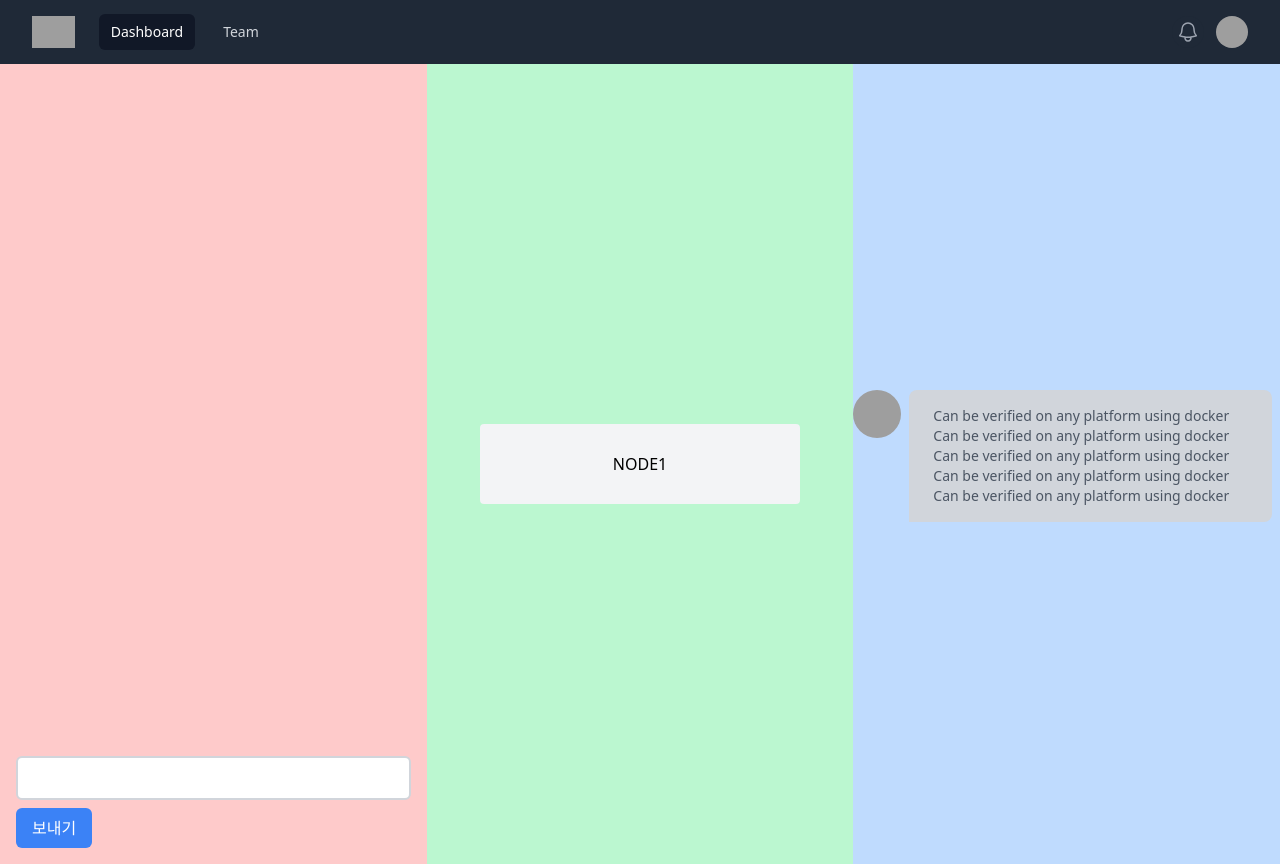
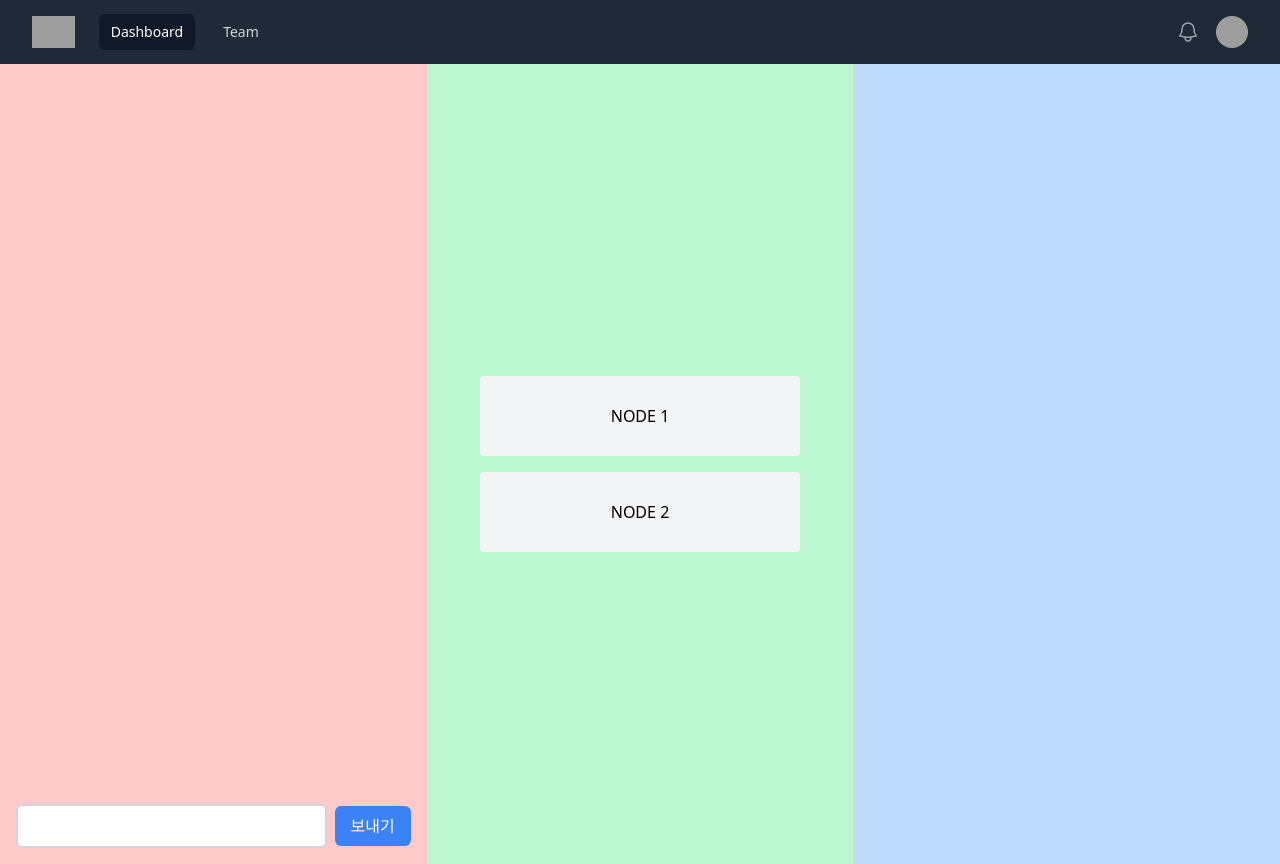
Before and after one commit to djgnfj-svg/Aipe, a React (Create React App) app in the folder frontend/: page /products/1 in a window 1280 px wide. Built offline with nearby package versions, Linux system fonts and the light colour scheme; grey boxes are pictures that could not be loaded.

Commit message:
Add front node main logic

```diff
--- a/frontend/src/App.js
+++ b/frontend/src/App.js
@@ -4,6 +4,7 @@ import { BrowserRouter, Routes, Route } from "react-router-dom";
 import MainPage from "./pages/main_page";
 import TestPage from "./pages/test_page";
 import Navbar from "./components/navbar/navbar";
+import Product_Detail_Page from "./pages/product_detail_page";
 
 function App() {
   return (
@@ -13,7 +14,7 @@ function App() {
         <Routes>
           <Route path="/" element={<MainPage />} />
           <Route path="/test" element={<TestPage />} />
-          <Route path="/products/:id" element={<TestPage />} />
+          <Route path="/products/:id" element={<Product_Detail_Page />} />
         </Routes>
       </BrowserRouter>
     </>
--- a/frontend/src/components/modal/ModalForm.jsx
+++ b/frontend/src/components/modal/ModuleModal.jsx
@@ -1,7 +1,7 @@
 import React, { useState } from 'react';
 import { PhotoIcon, UserCircleIcon } from '@heroicons/react/24/solid'
 
-function ModalForm({ formData, handleChange, handleSubmit, closeModal }) {
+function ModuleModal({ formData, handleChange, handleSubmit, closeModal }) {
     return (
         <div
             id="crud-modal"
@@ -114,4 +114,4 @@ function ModalForm({ formData, handleChange, handleSubmit, closeModal }) {
     );
 }
 
-export default ModalForm;
+export default ModuleModal;
--- a/frontend/src/pages/main_page.jsx
+++ b/frontend/src/pages/main_page.jsx
@@ -1,6 +1,6 @@
 import React from 'react';
 import { useState } from 'react';
-import ModalForm from '../components/modal/ModalForm';
+import ModuleModal from '../components/modal/ModuleModal';
 
 const products = [
     {
@@ -88,7 +88,7 @@ function MainPage() {
         <>
             <div>
                 {isModalOpen && (
-                    <ModalForm
+                    <ModuleModal
                         formData={formData}
                         handleChange={handleChange}
                         handleSubmit={handleSubmit}
--- /dev/null
+++ b/frontend/src/pages/product_detail_page.jsx
@@ -0,0 +1,99 @@
+import React, { useState } from 'react';
+
+function Chat({ ischat, messages, onSendMessage, isSending }) {
+    const [inputValue, setInputValue] = useState('');
+
+    const handleKeyPress = (e) => {
+        if (e.key === 'Enter' && inputValue.trim() !== '') {
+            onSendMessage(inputValue);
+            setInputValue('');
+        }
+    };
+
+    return (
+        <div className="flex flex-col h-full">
+            <div className="flex-1 overflow-y-auto p-4 space-y-2">
+                {messages.map((message, index) => (
+                    <div key={index} className="break-words p-2 bg-gray-200 rounded-md">
+                        {message}
+                    </div>
+                ))}
+            </div>
+            <div className="p-4 flex items-center">
+                <input
+                    type="text"
+                    className="input border-2 border-gray-300 p-2 rounded-md flex-grow"
+                    value={inputValue}
+                    onChange={(e) => setInputValue(e.target.value)}
+                    onKeyPress={handleKeyPress}
+                    disabled={isSending}
+                />
+                <button
+                    onClick={() => inputValue.trim() !== '' && onSendMessage(inputValue)}
+                    className={`ml-2 px-4 py-2 rounded-md ${isSending ? 'bg-gray-300 text-gray-500' : 'bg-blue-500 hover:bg-blue-600 text-white'}`}
+                    disabled={isSending}
+                >
+                    보내기
+                </button>
+            </div>
+        </div>
+    );
+}
+
+function Product_Detail_Page() {
+    const [messages, setMessages] = useState([]);
+    const [isSending, setIsSending] = useState(false);
+    const [nodeStates, setNodeStates] = useState(['bg-gray-100', 'bg-gray-100']);
+    const [completedMessages, setCompletedMessages] = useState([]); // 완료 메시지들을 저장할 배열 상태
+
+    const sendMessage = async (message) => {
+        setIsSending(true);
+        setMessages([...messages, message]);
+
+        for (let i = 0; i < nodeStates.length; i++) {
+            const updatedNodeStates = [...nodeStates];
+            updatedNodeStates[i] = 'bg-yellow-500';
+            setNodeStates(updatedNodeStates);
+
+            await new Promise(resolve => setTimeout(resolve, 1000));
+
+            updatedNodeStates[i] = 'bg-gray-100';
+            setNodeStates(updatedNodeStates);
+        }
+
+        // 완료 메시지를 배열에 추가
+        setCompletedMessages([...completedMessages, "모든 메시지 처리가 완료되었습니다."]);
+        setIsSending(false);
+    };
+
+    return (
+        <div className="flex flex-col md:flex-row h-screen">
+            <div className="flex-1 bg-red-200">
+                <Chat isSending={isSending} messages={messages} onSendMessage={sendMessage} />
+            </div>
+            <div className="flex-1 flex flex-col justify-center items-center bg-green-200 space-y-4">
+                {nodeStates.map((nodeState, index) => (
+                    <div key={index} className={`w-3/4 h-20 ${nodeState} rounded flex justify-center items-center transition duration-300`}>
+                        NODE {index + 1}
+                    </div>
+                ))}
+            </div>
+            {/* 오른쪽 섹션 */}
+            <div className="flex-1 flex justify-center items-center bg-blue-200">
+                <div className="chat-message">
+                    <div className="flex flex-col items-start mb-4">
+                        {completedMessages.map((msg, index) => (
+                            <div key={index} className="flex items-start space-y-2 text-sm max-w-md mx-2 order-2 mt-4">
+                                <span className="px-6 py-4 rounded-lg inline-block rounded-bl-none bg-gray-300 text-gray-600">
+                                    {msg}
+                                </span>
+                            </div>
+                        ))}
+                    </div>
+                </div>
+            </div>
+        </div>
+    );
+};
+
+export default Product_Detail_Page;
--- a/frontend/src/pages/test_page.jsx
+++ b/frontend/src/pages/test_page.jsx
@@ -1,7 +1,7 @@
 
 import React, { useState } from 'react';
 import { useParams } from 'react-router-dom';
-import ModalForm from '../components/modal/ModalForm';
+import ModalForm from '../components/modal/ModuleModal';
 function Chat() {
     const [messages, setMessages] = useState([]);
     const [inputValue, setInputValue] = useState('');
```
Also changed, not shown: frontend/src/components/modal/NodeModal.jsx (added).
